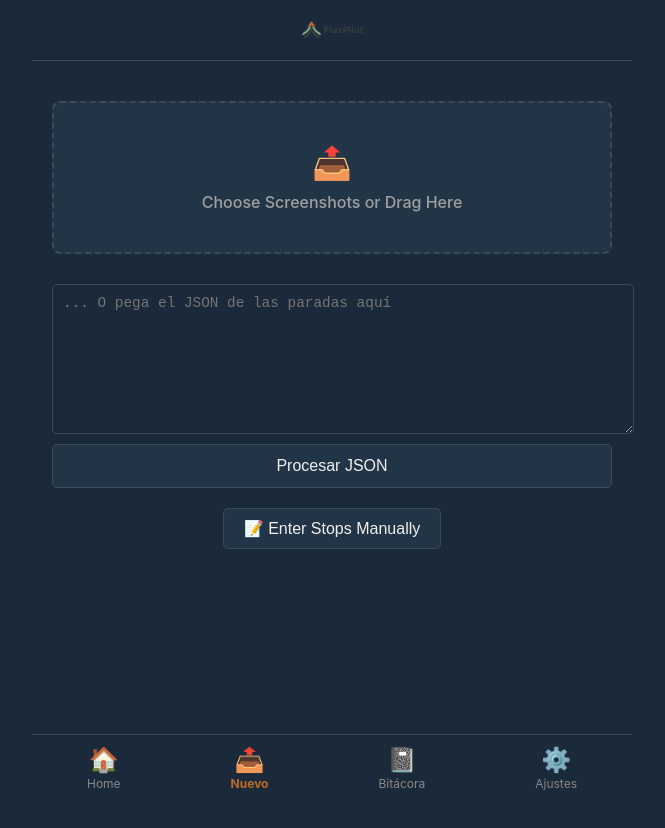
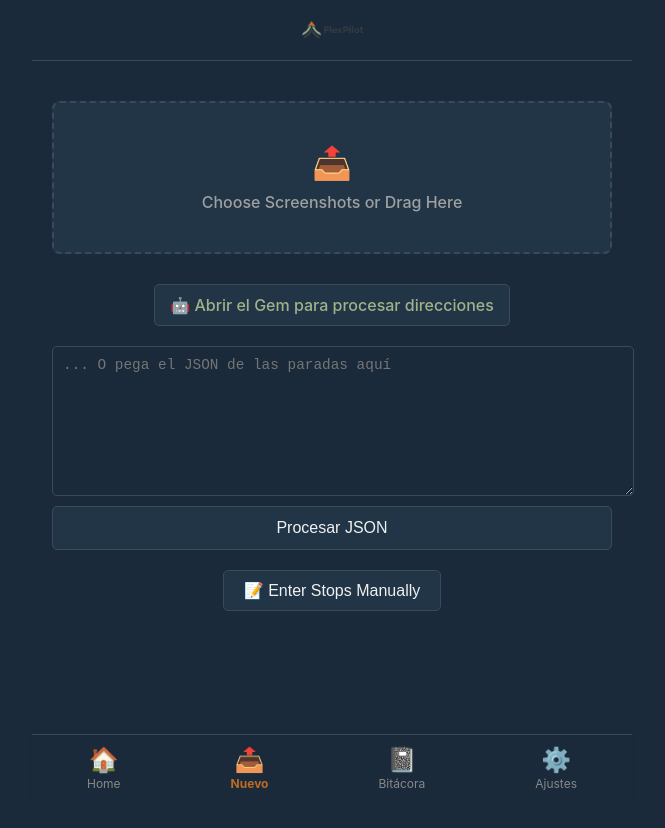
Before and after one commit to emarquezg-beep/flex-optimizer, a Vue app in the folder frontend/: page /upload in a window 1280 px wide. Shown: the top 828 px of the page, without its empty margins (308-973 px from the left). Built offline with nearby package versions, Linux system fonts and the light colour scheme.

Commit message:
agregar link del gem

```diff
--- a/frontend/src/views/UploadView.vue
+++ b/frontend/src/views/UploadView.vue
@@ -660,6 +660,16 @@ function reorderList() { extractedAddresses.value.sort((a, b) => (a.number ?? In
 <div class="file-input-area">
         </div>
 
+        <div class="gem-link-container">
+        <a
+          href="https://gemini.google.com/gem/11PCFo5tGT1kWc0fd9PvoPz6uQryQUzTu?usp=sharing"
+          target="_blank"
+          rel="noopener noreferrer"
+          class="gem-link"
+        >
+          🤖 Abrir el Gem para procesar direcciones
+        </a>
+      </div>
       <div class="json-paste-container">
         <textarea
           v-model="jsonInput"
@@ -1137,4 +1147,25 @@ function reorderList() { extractedAddresses.value.sort((a, b) => (a.number ?? In
     padding: 8px;
   }
 }
+/* --- Link al Gem --- */
+.gem-link-container {
+  margin-bottom: 20px;
+  text-align: center;
+}
+.gem-link {
+  display: inline-block;
+  padding: 10px 15px;
+  background-color: var(--color-surface);
+  color: var(--color-accent); /* Usamos el color 'accent' para que resalte */
+  border: 1px solid var(--color-border);
+  border-radius: 5px;
+  text-decoration: none;
+  font-weight: 500;
+  transition: all 0.2s ease;
+}
+.gem-link:hover {
+  background-color: var(--color-border);
+  color: var(--color-text-primary);
+  border-color: var(--color-accent);
+}
 </style>
```
